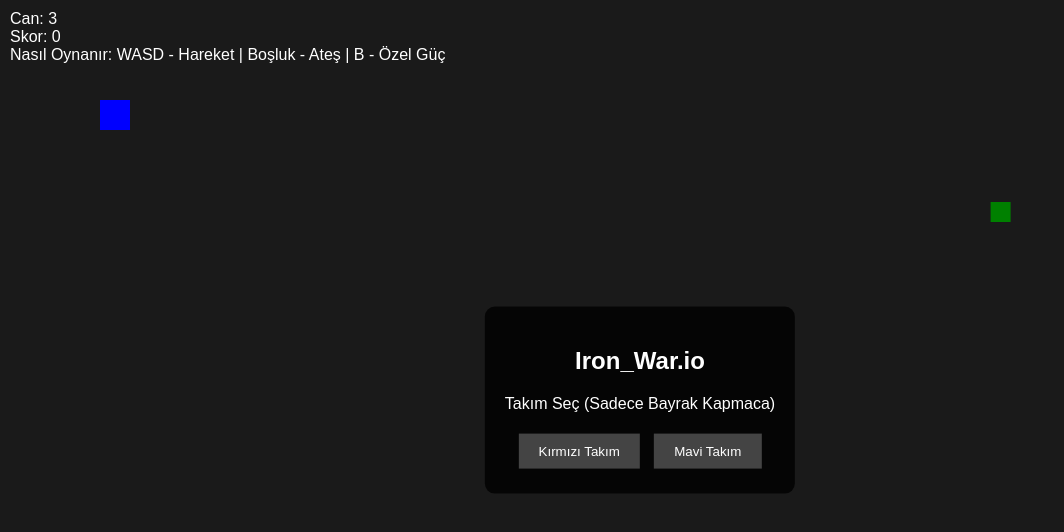
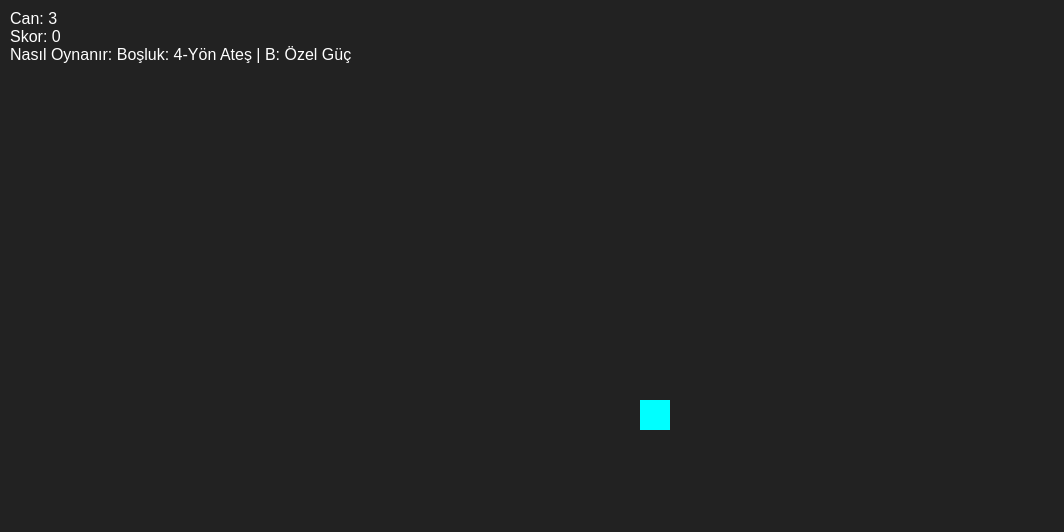
Before and after one commit to OsmanBurda/Iron_War.io, a website: page index.html in a window 1280 px wide. Shown: the whole page, without its empty margins (0-1064 px from the left). Drawn offline with Linux system fonts and the light colour scheme.

Commit message:
Update index.html

```diff
--- a/index.html
+++ b/index.html
@@ -4,29 +4,17 @@
     <meta charset="UTF-8">
     <title>Iron_War.io - Osman</title>
     <style>
-        body { margin: 0; overflow: hidden; background: #1a1a1a; font-family: sans-serif; }
-        canvas { display: block; }
-        #ui { position: absolute; top: 10px; left: 10px; color: white; pointer-events: none; }
-        #menu { position: absolute; top: 50%; left: 50%; transform: translate(-50%, -50%);
-                background: rgba(0,0,0,0.8); padding: 20px; color: white; text-align: center; border-radius: 10px; }
-        button { padding: 10px 20px; margin: 5px; cursor: pointer; background: #444; color: white; border: none; }
-        button:hover { background: #666; }
+        body { margin: 0; overflow: hidden; background: #1a1a1a; color: white; font-family: sans-serif; }
+        canvas { display: block; background: #222; }
+        #ui { position: absolute; top: 10px; left: 10px; pointer-events: none; }
     </style>
 </head>
 <body>
     <div id="ui">
         <div>Can: <span id="lives">3</span></div>
         <div>Skor: <span id="score">0</span></div>
-        <div id="howTo">Nasıl Oynanır: WASD - Hareket | Boşluk - Ateş | B - Özel Güç</div>
+        <div>Nasıl Oynanır: Boşluk: 4-Yön Ateş | B: Özel Güç</div>
     </div>
-
-    <div id="menu">
-        <h2>Iron_War.io</h2>
-        <p>Takım Seç (Sadece Bayrak Kapmaca)</p>
-        <button onclick="selectTeam('Kırmızı')">Kırmızı Takım</button>
-        <button onclick="selectTeam('Mavi')">Mavi Takım</button>
-    </div>
-
     <canvas id="gameCanvas"></canvas>
 
     <script>
@@ -35,67 +23,16 @@
         canvas.width = window.innerWidth;
         canvas.height = window.innerHeight;
 
-        // Osman'ın Özel Ayarları
-        let player = { x: 100, y: 100, lives: 3, score: 0, speed: 5, team: null };
-        let zombies = [];
-        let bullets = [];
-        let zombieSpeed = 0.5; // Zombilerin hızı düşürüldü
+        // Osman'ın Özel Ayarları: Zombi hızı düşük
+        let zombieSpeed = 0.5;
 
-        // Zombi Oluşturma (Yavaş hareket ederler)
-        function spawnZombie() {
-            zombies.push({
-                x: Math.random() * canvas.width,
-                y: Math.random() * canvas.height,
-                hp: 1
-            });
+        function draw() {
+            ctx.clearRect(0, 0, canvas.width, canvas.height);
+            ctx.fillStyle = "cyan"; // Senin karakterin
+            ctx.fillRect(canvas.width/2, canvas.height/2, 30, 30);
+            requestAnimationFrame(draw);
         }
-        setInterval(spawnZombie, 3000);
-
-        // Ateş Sistemi (Boşluk Tuşu)
-        window.addEventListener('keydown', (e) => {
-            if (e.code === 'Space') {
-                // 4 yöne ateş
-                [0, 90, 180, 270].forEach(angle => {
-                    bullets.push({
-                        x: player.x, y: player.y,
-                        vx: Math.cos(angle * Math.PI / 180) * 10,
-                        vy: Math.sin(angle * Math.PI / 180) * 10
-                    });
-                });
-            }
-            if (e.key === 'b' || e.key === 'B') {
-                console.log("Özel güç kullanıldı!");
-                // Buraya B tuşu özel gücü gelecek
-            }
-        });
-
-        function selectTeam(t) {
-            player.team = t;
-            document.getElementById('menu').style.display = 'none';
-        }
-
-        function gameLoop() {
-            ctx.clearRect(0, 0, canvas.width, canvas.height);
-
-            // Oyuncuyu çiz
-            ctx.fillStyle = player.team === 'Kırmızı' ? 'red' : 'blue';
-            ctx.fillRect(player.x, player.y, 30, 30);
-
-            // Zombileri hareket ettir ve çiz
-            zombies.forEach((z, index) => {
-                let dx = player.x - z.x;
-                let dy = player.y - z.y;
-                let dist = Math.sqrt(dx*dx + dy*dy);
-                z.x += (dx/dist) * zombieSpeed;
-                z.y += (dy/dist) * zombieSpeed;
-
-                ctx.fillStyle = 'green';
-                ctx.fillRect(z.x, z.y, 20, 20);
-            });
-
-            requestAnimationFrame(gameLoop);
-        }
-        gameLoop();
+        draw();
     </script>
 </body>
 </html>
```
